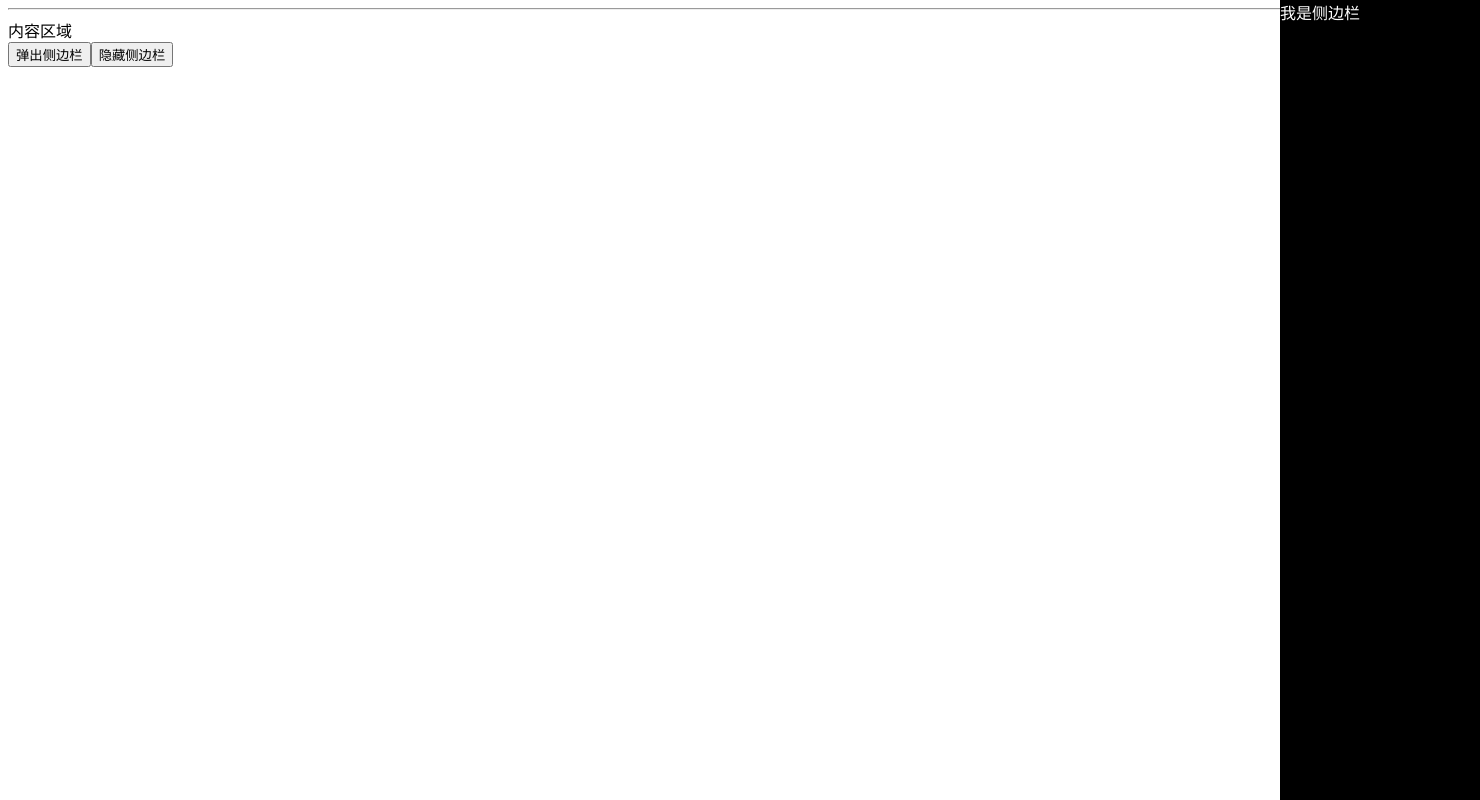
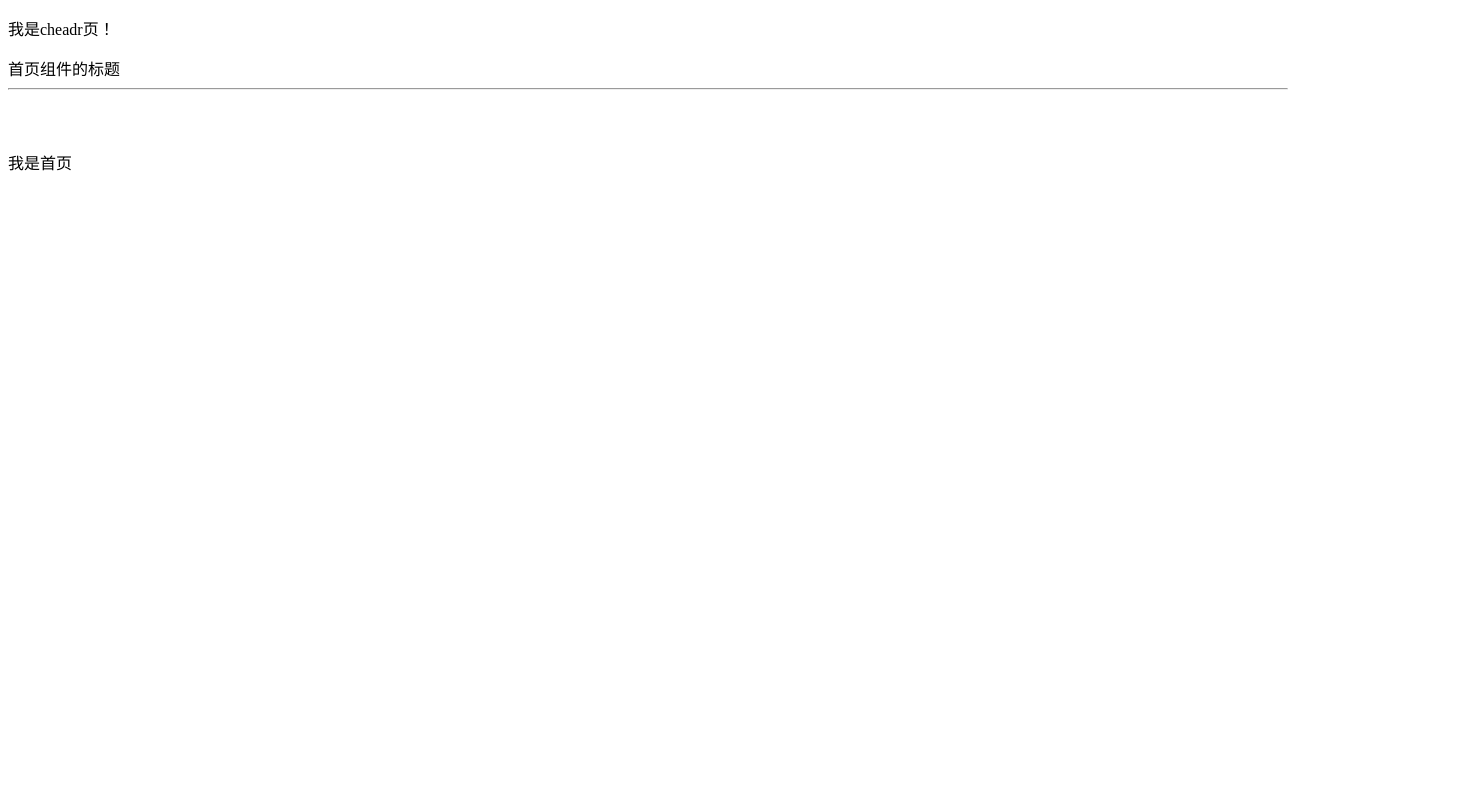
Before and after one commit to yhyancy/Angularbili20200321, an Angular app: page / in a window 1280 px wide. Shown: the whole page, 1480 px wide, since content can reach past the window. Built offline with nearby package versions, Linux system fonts and the light colour scheme.

Commit message:
父子组件传值title

```diff
--- a/src/app/app.component.html
+++ b/src/app/app.component.html
@@ -14,6 +14,7 @@
 <!-- <hr> -->
 
 <!-- <app-viewchild></app-viewchild> -->
-<hr>
-<app-transition></app-transition>
+<!-- <hr> -->
+<!-- <app-transition></app-transition> -->
+<app-fhome></app-fhome>
 <br />
--- a/src/app/components/cheader/cheader.component.html
+++ b/src/app/components/cheader/cheader.component.html
@@ -1 +1,2 @@
-<p>cheader works!</p>
+<p>我是cheadr页！</p>
+{{ title1 }}
--- a/src/app/components/cheader/cheader.component.ts
+++ b/src/app/components/cheader/cheader.component.ts
@@ -1,4 +1,4 @@
-import { Component, OnInit } from '@angular/core';
+import { Component, OnInit, Input } from '@angular/core';
 
 @Component({
   selector: 'app-cheader',
@@ -7,6 +7,7 @@ import { Component, OnInit } from '@angular/core';
 })
 export class CheaderComponent implements OnInit {
 
+  @Input() title1:any
   constructor() { }
 
   ngOnInit() {
--- a/src/app/components/fhome/fhome.component.html
+++ b/src/app/components/fhome/fhome.component.html
@@ -1 +1,4 @@
-<p>fhome works!</p>
+<app-cheader [title1]="title"></app-cheader>
+<hr>
+<br><br>
+<p>我是首页</p>
--- a/src/app/components/fhome/fhome.component.ts
+++ b/src/app/components/fhome/fhome.component.ts
@@ -7,6 +7,8 @@ import { Component, OnInit } from '@angular/core';
 })
 export class FhomeComponent implements OnInit {
 
+  public title:any="首页组件的标题"
+
   constructor() { }
 
   ngOnInit() {
```
